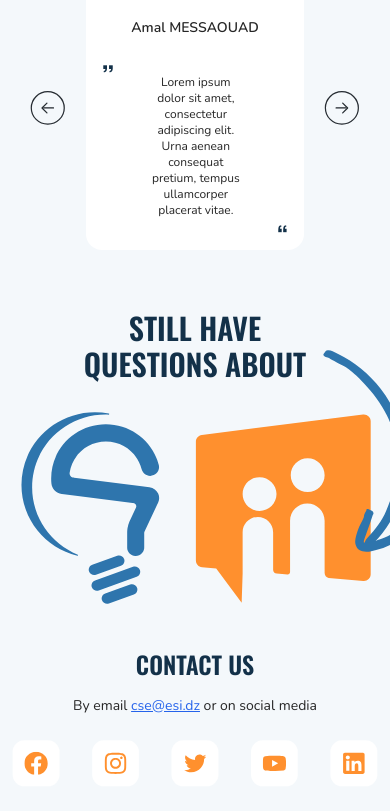
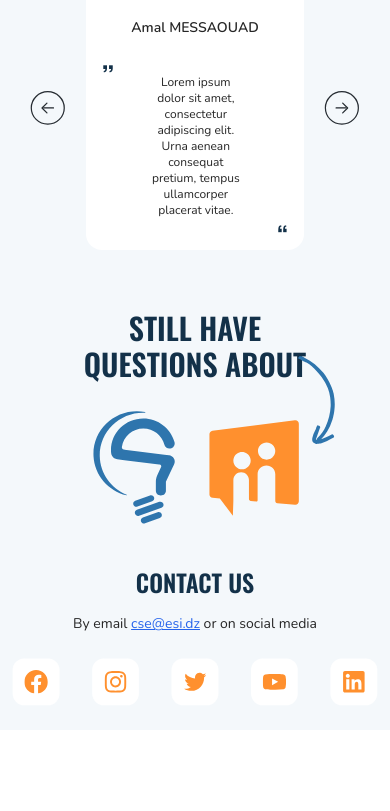
Before and after one commit to ScientificClubofESI/cse-forums-frontend, a Next.js app: page / in a window 390 px wide. Shown: the part 1830-2641 px from the top of the page. After the commit the page ends 2560 px from the top, so only its background shows below. Built offline with nearby package versions, Linux system fonts and the light colour scheme; no server answers.

Commit message:
fix the logos width mobile view

```diff
--- a/src/components/pages/landing/footer.jsx
+++ b/src/components/pages/landing/footer.jsx
@@ -23,18 +23,16 @@ export default function FooterPage() {
             <Image
               src={logocse}
               alt="CSE"
-              width={100}
-              height={140}
-              style={{ width: "auto", height: "auto" }}
+              width={85}
+              height={94}
               className="sm:w-[143.02px] sm:h-[197.05px]"
             />
             <div className="relative">
               <Image
                 src={subtract}
                 alt="Subtract"
-                width={120}
-                height={140}
-                style={{ width: "auto", height: "auto" }}
+                width={90}
+                height={90}
                 className="sm:w-[174.8px] sm:h-[188.25px]"
               />
               <div className="absolute -right-9 sm:-right-20 -top-16 sm:-top-24">
@@ -43,7 +41,6 @@ export default function FooterPage() {
                   alt="Arrow"
                   width={36.73}
                   height={112.1}
-                  style={{ width: "auto", height: "auto" }}
                   className="sm:w-[73.45px] sm:h-[204.21px]"
                 />
               </div>
```
